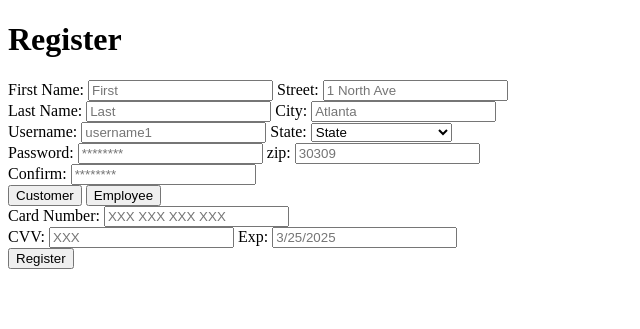
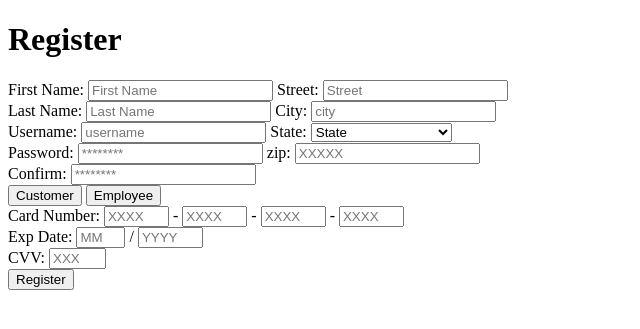
Before and after one commit to KevinLuo41/Drone_Delivery_Database, a Flask app: page /s2_register in a window 1280 px wide. Shown: the top 329 px of the page, without its empty margins (0-640 px from the left). Run offline with Flask 2, Linux system fonts and the light colour scheme.

Commit message:
registering

```diff
--- /dev/null
+++ b/config.py
@@ -0,0 +1,2 @@
+USERNAME = '';
+USERTYPE = '';
--- a/server.py
+++ b/server.py
@@ -7,13 +7,13 @@ import os
 abspath = os.path.abspath(__file__)
 dname = os.path.dirname(abspath)
 os.chdir(dname)
-print(os.getcwd())
+# print(os.getcwd())
 
 app = Flask(__name__)
 app.config["SEND_FILE_MAX_AGE_DEFAULT"] = timedelta(seconds=1)
 
-app.config['MYSQL_DATABASE_USER'] = 'root'
-app.config['MYSQL_DATABASE_PASSWORD'] = 'kevin112911/'
+app.config['MYSQL_DATABASE_USER'] = 'team39'
+app.config['MYSQL_DATABASE_PASSWORD'] = 'team39team39'
 app.config['MYSQL_DATABASE_DB'] = 'grocery_drone_delivery'
 app.config['MYSQL_DATABASE_HOST'] = 'localhost'
 app.config['MYSQL_DATABASE_PORT'] = 3306
--- a/templates/s2_register.html
+++ b/templates/s2_register.html
@@ -4,37 +4,31 @@
 <head>
     <title>Register</title>
 </head>
-<style>
-    h1 {
-        text-align: left;
-    }
-</style>
 
 <body>
 <h1>Register</h1>
 <div>
-        <label for="Register">First Name:</label>
-        <input type="text" name="Register" id="Register" placeholder="First" required />
+    <label for="fname">First Name:</label>
+    <input type="text" name="fname" id="fname" placeholder="First Name" required/>
 
-        <label for="Register"> Street:</label>
-        <input type="text" name="Register" id="Register" placeholder="1 North Ave" required />
+    <label for="street"> Street:</label>
+    <input type="text" name="street" id="street" placeholder="Street" required/>
 
 </div>
 
 
 <div>
-        <label for="Register">Last Name:</label>
-        <input type="text" name="Register" id="Register" placeholder="Last" required />
+    <label for="lname">Last Name:</label>
+    <input type="text" name="lname" id="lname" placeholder="Last Name" required/>
 
-        <label for="Register"> City:</label>
-        <input type="text" name="Register" id="Register" placeholder="Atlanta" required />
+    <label for="city"> City:</label>
+    <input type="text" name="city" id="city" placeholder="city" required/>
 
 </div>
 
-
 <div>
-        <label for="Register">Username:</label>
-        <input type="text" name="Register" id="Register" placeholder="username1" required />
+    <label for="username">Username:</label>
+    <input type="text" name="username" id="username" placeholder="username" required/>
 
 
     <label for="state">State:</label>
@@ -97,17 +91,17 @@
 
 
 <div>
-        <label for="Register">Password:</label>
-        <input type="password" name="Register" id="Register" placeholder="********" required />
+    <label for="password">Password:</label>
+    <input type="password" name="password" id="password" placeholder="********" required/>
 
-        <label for="Register"> zip:</label>
-        <input type="text" name="Register" id="Register" placeholder="30309" required />
+    <label for="zipcode"> zip:</label>
+    <input type="text" name="zipcode" id="zipcode" placeholder="XXXXX" required/>
 
 </div>
 
 <div>
-        <label for="Register">Confirm:</label>
-        <input type="password" name="Register" id="Register" placeholder="********" required />
+    <label for="confirm">Confirm:</label>
+    <input type="password" name="confirm" id="confirm" placeholder="********" required/>
 </div>
 
 <div class="tab">
@@ -117,36 +111,44 @@
 
 <!-- Customer -->
 <div id="Customer" class="tabcontent">
+<span> Card Number:
+    <input type="text" name="card1" id="card1" placeholder="XXXX" maxlength="4" size="5"/>
+    <span>-</span>
+    <input type="text" name="card2" id="card2" placeholder="XXXX" maxlength="4" size="5"/>
+    <span>-</span>
+    <input type="text" name="card3" id="card3" placeholder="XXXX" maxlength="4" size="5"/>
+    <span>-</span>
+    <input type="text" name="card4" id="card4" placeholder="XXXX" maxlength="4" size="5"/>
+</span>
+
+    <br/>
+    <span> Exp Date:
+        <input type="text" name="month" id="month" placeholder="MM" maxlength="2" size="3"/>
+        <span>/</span>
+        <input type="text" name="year" id="year" placeholder="YYYY" maxlength="4" size="5"/>
+    </span>
+
     <div>
-            <label for="Register">Card Number:</label>
-            <input type="text" name="Register" id="Register" placeholder="XXX XXX XXX XXX" required />
-        </div>
-        <div>
-            <label for="Register">CVV:</label>
-            <input type="text" name="Register" id="Register" placeholder="XXX" required />
-
-            <label for="Register">Exp:</label>
-            <input type="text" name="Register" id="Register" placeholder="3/25/2025" required />
+        <label for="cvv">CVV:</label>
+        <input type="text" name="cvv" id="cvv" placeholder="XXX" size=4 required/>
     </div>
 </div>
-
 <!-- Employee -->
 <div id="Employee" class="tabcontent">
     <div>
-            <label for="Associated Grocery Chain">Associated Grocery Chain:</label>
-            <input type="text" name="Register" id="Register" placeholder="Chain name" required />
+        <label for="chain">Associated Grocery Chain:</label>
+        <input type="text" name="chain" id="chain" placeholder="Chain Name" required/>
     </div>
 
     <div>
-            <label for="Associated Store Name">Associated Store Name:</label>
-            <input type="text" name="Register" id="Register" placeholder="Store name" required />
+        <label for="store">Associated Store Name:</label>
+        <input type="text" name="store" id="store" placeholder="Store Name" required/>
     </div>
 </div>
 
 
-
 <div>
-        <input type="submit" value="Register" />
+    <input type="submit" value="Register"/>
 </div>
 
 <script>
@@ -170,7 +172,4 @@
 </body>
 
 
-
-
-
 </html>
```
Also changed, not shown: backend.py (+59 -1 lines), templates/s1_login.html (+20 -13 lines). Lines whose indentation alone changed are shown as unchanged.
